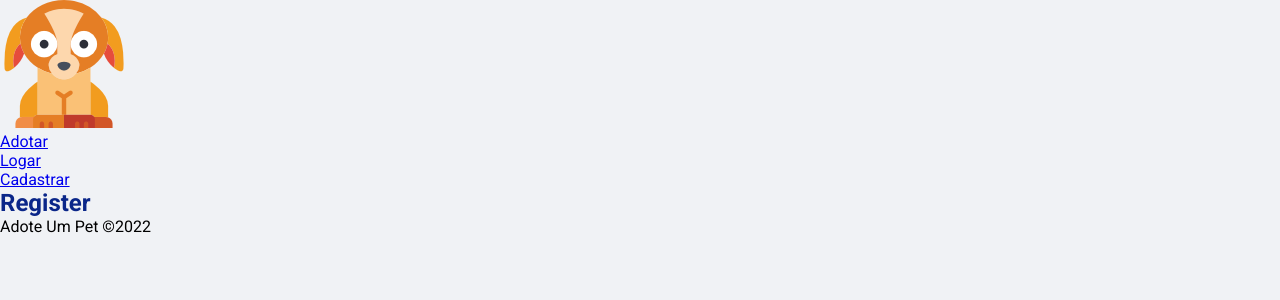
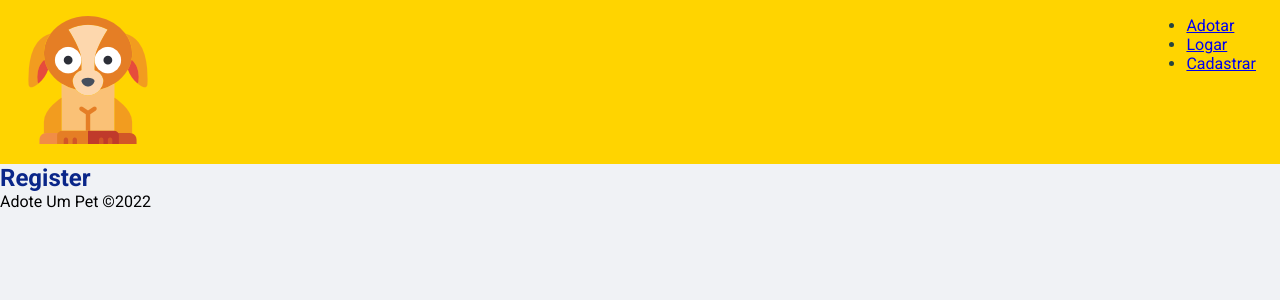
Before and after one commit to Adam-Almeida/get-pet, a React (Create React App) app in the folder frontend/: page /register in a window 1280 px wide. Shown: the top 300 px of the page. Built offline with nearby package versions, Linux system fonts and the light colour scheme.

Commit message:
chore: adicionando o style da navbar

```diff
--- a/frontend/package.json
+++ b/frontend/package.json
@@ -13,6 +13,7 @@
     "react-icons": "^4.4.0",
     "react-router-dom": "^6.4.1",
     "react-scripts": "5.0.1",
+    "styled-components": "^5.3.5",
     "web-vitals": "^2.1.4"
   },
   "scripts": {
--- a/frontend/public/index.html
+++ b/frontend/public/index.html
@@ -7,7 +7,6 @@
     <link rel="preconnect" href="https://fonts.googleapis.com">
     <link rel="preconnect" href="https://fonts.gstatic.com" crossorigin>
     <link href="https://fonts.googleapis.com/css2?family=Roboto:wght@400;500;700&display=swap" rel="stylesheet">
-
 
     <meta
       name="description"
@@ -28,7 +27,7 @@
       work correctly both with client-side routing and a non-root public URL.
       Learn how to configure a non-root public URL by running `npm run build`.
     -->
-    <title>React App</title>
+    <title>Adote Um Pet</title>
   </head>
   <body>
     <noscript>You need to enable JavaScript to run this app.</noscript>
--- a/frontend/src/App.js
+++ b/frontend/src/App.js
@@ -1,7 +1,6 @@
 import { BrowserRouter as Router, Routes, Route } from 'react-router-dom'
 
-//components
-import Navbar from './components/layout/Navbar'
+import Navbar from './components/layout/navbar/Navbar'
 import Footer from './components/layout/Footer'
 
 //pages
@@ -22,6 +21,9 @@ function App() {
       <Routes>
         <Route path="/register" element={<Register />} />
       </Routes>
+      <Routes>
+        <Route path="" element={<p>Path not resolved</p>} />
+      </Routes>
       <Footer />
     </Router>
   );
--- a/frontend/src/components/layout/Navbar.js
+++ b/frontend/src/components/layout/navbar/Navbar.js
@@ -1,9 +1,10 @@
 import { Link } from 'react-router-dom'
-import Logo from '../../assets/img/logo.png'
+import Logo from '../../../assets/img/logo.png'
+import { Container } from './styles'
 
 function Navbar() {
     return (
-        <nav>
+        <Container>
             <div>
                 <img src={Logo} alt='Adote Um Pet' />
             </div>
@@ -18,7 +19,7 @@ function Navbar() {
                     <Link to="/register">Cadastrar</Link>
                 </li>
             </ul>
-        </nav>
+        </Container>
     )
 }
 
--- /dev/null
+++ b/frontend/src/components/layout/navbar/styles.js
@@ -0,0 +1,9 @@
+import styled from "styled-components";
+
+export const Container = styled.header`
+        display: flex;
+        justify-content: space-between;
+        padding: 1rem 1.5rem;
+        background-color: #ffd400;
+        color: rgba(4, 46, 74, 0.867);
+`
```
Also changed, not shown: 1 other file (tests, documents, lock files or other folders).
